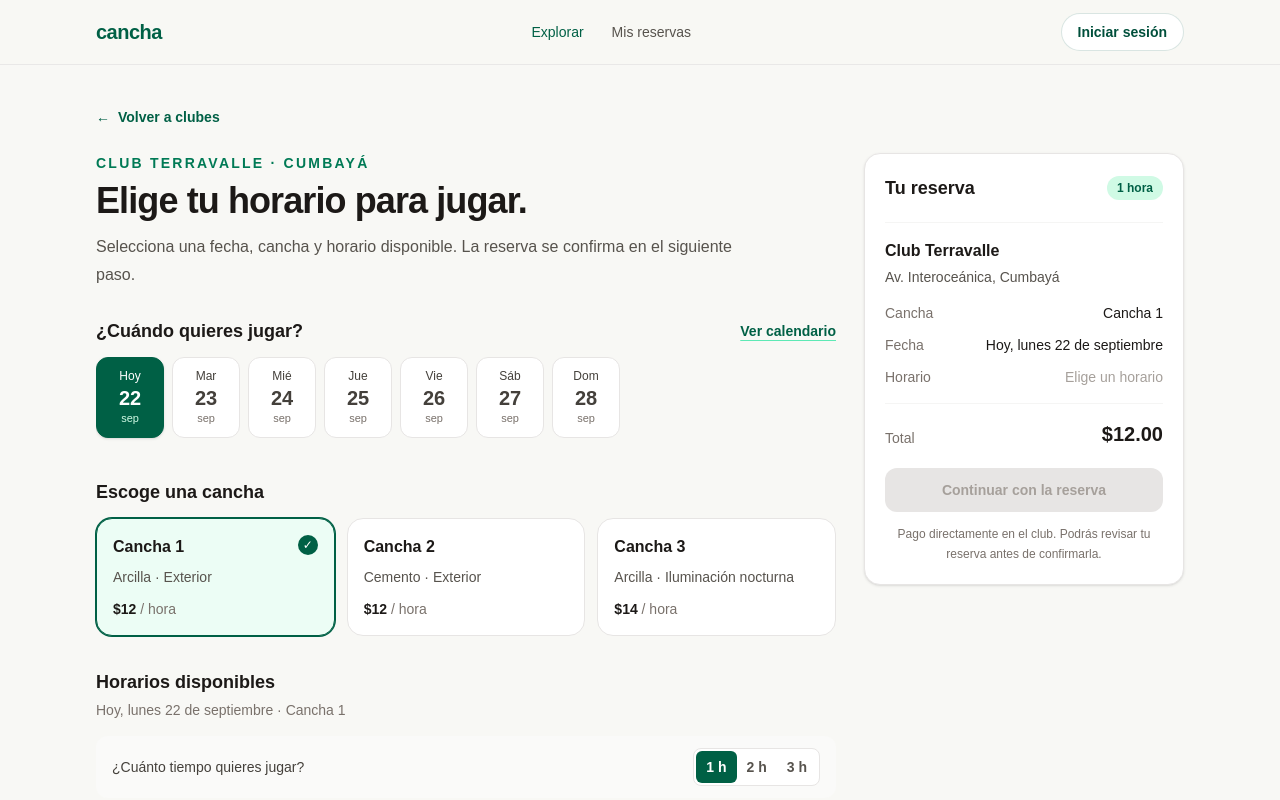
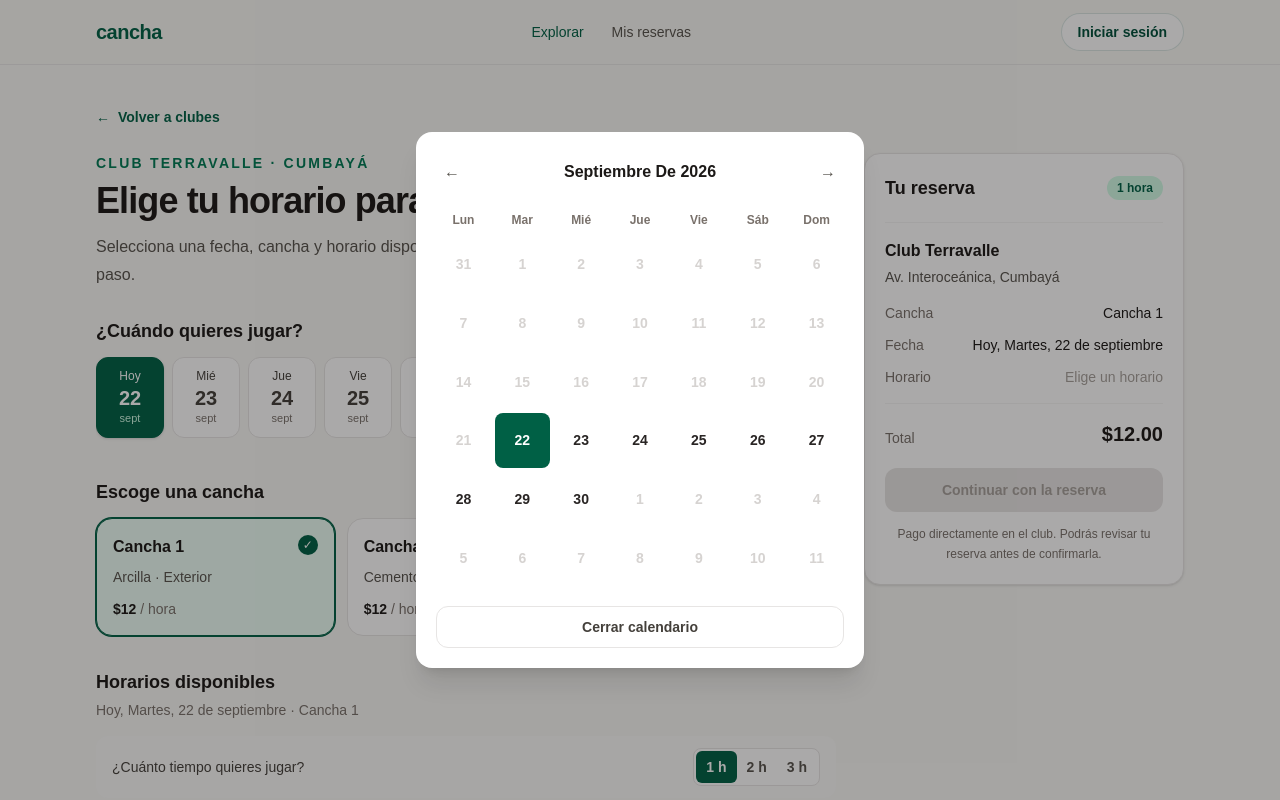
Before and after one commit to fquintanilla/tennis-booking, a Next.js app: page /availability in a window 1280 px wide. Both pictures are taken after a click on the button "Ver calendario". Shown: the top 800 px of the page. Built offline with nearby package versions, Linux system fonts and the light colour scheme.

Commit message:
Added Calendar.

```diff
--- a/src/app/availability/page.tsx
+++ b/src/app/availability/page.tsx
@@ -1,7 +1,7 @@
 "use client";
 
 import Link from "next/link";
-import { useMemo, useState } from "react";
+import { useEffect, useMemo, useState } from "react";
 
 type Court = {
   id: string;
@@ -30,28 +30,63 @@ const slotStatus: Record<string, SlotState> = {
 
 const durations = [1, 2, 3];
 
-const dates = [
-  { day: "Hoy", date: "22", month: "sep" },
-  { day: "Mar", date: "23", month: "sep" },
-  { day: "Mié", date: "24", month: "sep" },
-  { day: "Jue", date: "25", month: "sep" },
-  { day: "Vie", date: "26", month: "sep" },
-  { day: "Sáb", date: "27", month: "sep" },
-  { day: "Dom", date: "28", month: "sep" },
-];
+const initialDate = new Date(2026, 8, 22);
+const weekdayFormatter = new Intl.DateTimeFormat("es-EC", { weekday: "short" });
+const monthFormatter = new Intl.DateTimeFormat("es-EC", { month: "short" });
+const longDateFormatter = new Intl.DateTimeFormat("es-EC", { weekday: "long", day: "numeric", month: "long" });
+const monthYearFormatter = new Intl.DateTimeFormat("es-EC", { month: "long", year: "numeric" });
 
-function formatDate(index: number) {
-  return index === 0 ? "Hoy, lunes 22 de septiembre" : `${dates[index].day}, ${dates[index].date} de septiembre`;
+function addDays(date: Date, days: number) {
+  const nextDate = new Date(date);
+  nextDate.setDate(nextDate.getDate() + days);
+  return nextDate;
+}
+
+function sameDay(firstDate: Date, secondDate: Date) {
+  return firstDate.getFullYear() === secondDate.getFullYear()
+    && firstDate.getMonth() === secondDate.getMonth()
+    && firstDate.getDate() === secondDate.getDate();
+}
+
+function formatDate(date: Date) {
+  const formatted = longDateFormatter.format(date).replace(/^./, (letter) => letter.toUpperCase());
+  return sameDay(date, initialDate) ? `Hoy, ${formatted}` : formatted;
+}
+
+function shortWeekday(date: Date) {
+  return weekdayFormatter.format(date).replace(".", "").replace(/^./, (letter) => letter.toUpperCase());
+}
+
+function monthName(date: Date) {
+  return monthFormatter.format(date).replace(".", "");
 }
 
 export default function AvailabilityPage() {
-  const [selectedDate, setSelectedDate] = useState(0);
+  const [selectedDate, setSelectedDate] = useState(initialDate);
+  const [isCalendarOpen, setIsCalendarOpen] = useState(false);
+  const [calendarMonth, setCalendarMonth] = useState(new Date(initialDate.getFullYear(), initialDate.getMonth(), 1));
   const [selectedCourt, setSelectedCourt] = useState(courts[0].id);
   const [selectedTime, setSelectedTime] = useState<string | null>(null);
   const [duration, setDuration] = useState(1);
   const court = useMemo(() => courts.find((item) => item.id === selectedCourt) ?? courts[0], [selectedCourt]);
   const selectedSlotIndex = selectedTime ? times.indexOf(selectedTime) : -1;
   const selectedEndHour = selectedSlotIndex >= 0 ? Number(times[selectedSlotIndex].slice(0, 2)) + duration : null;
+  const dates = useMemo(() => Array.from({ length: 7 }, (_, index) => addDays(initialDate, index)), []);
+  const calendarDays = useMemo(() => {
+    const firstDay = new Date(calendarMonth.getFullYear(), calendarMonth.getMonth(), 1);
+    const offset = (firstDay.getDay() + 6) % 7;
+    const start = addDays(firstDay, -offset);
+    return Array.from({ length: 42 }, (_, index) => addDays(start, index));
+  }, [calendarMonth]);
+
+  useEffect(() => {
+    function closeOnEscape(event: KeyboardEvent) {
+      if (event.key === "Escape") setIsCalendarOpen(false);
+    }
+
+    window.addEventListener("keydown", closeOnEscape);
+    return () => window.removeEventListener("keydown", closeOnEscape);
+  }, []);
 
   function isRangeAvailable(startIndex: number, selectedDuration: number) {
     return Array.from({ length: selectedDuration }, (_, offset) => times[startIndex + offset]).every(
@@ -84,13 +119,26 @@ export default function AvailabilityPage() {
             <p className="mt-3 max-w-2xl text-base leading-7 text-stone-600">Selecciona una fecha, cancha y horario disponible. La reserva se confirma en el siguiente paso.</p>
 
             <section className="mt-7" aria-labelledby="date-heading">
-              <div className="flex items-center justify-between"><h2 id="date-heading" className="text-lg font-bold text-stone-900">¿Cuándo quieres jugar?</h2><button className="text-sm font-semibold text-emerald-800 underline decoration-emerald-300 underline-offset-4" type="button">Ver calendario</button></div>
+              <div className="flex items-center justify-between"><h2 id="date-heading" className="text-lg font-bold text-stone-900">¿Cuándo quieres jugar?</h2><button aria-expanded={isCalendarOpen} aria-haspopup="dialog" className="text-sm font-semibold text-emerald-800 underline decoration-emerald-300 underline-offset-4" onClick={() => setIsCalendarOpen(true)} type="button">Ver calendario</button></div>
               <div className="mt-3 -mx-5 flex gap-2 overflow-x-auto px-5 pb-2 sm:mx-0 sm:px-0" role="list" aria-label="Fechas disponibles">
-                {dates.map((date, index) => {
-                  const active = selectedDate === index;
-                  return <button aria-pressed={active} className={`min-w-17 shrink-0 rounded-xl border px-3 py-2.5 text-center transition ${active ? "border-emerald-800 bg-emerald-800 text-white shadow-sm" : "border-stone-200 bg-white text-stone-700 hover:border-emerald-400"}`} key={date.date} onClick={() => { setSelectedDate(index); setSelectedTime(null); }} type="button"><span className="block text-xs font-medium">{date.day}</span><span className="mt-0.5 block text-xl font-bold leading-6">{date.date}</span><span className={`block text-[11px] ${active ? "text-emerald-100" : "text-stone-500"}`}>{date.month}</span></button>;
+                {dates.map((date) => {
+                  const active = sameDay(selectedDate, date);
+                  return <button aria-pressed={active} className={`min-w-17 shrink-0 rounded-xl border px-3 py-2.5 text-center transition ${active ? "border-emerald-800 bg-emerald-800 text-white shadow-sm" : "border-stone-200 bg-white text-stone-700 hover:border-emerald-400"}`} key={date.toISOString()} onClick={() => { setSelectedDate(date); setSelectedTime(null); }} type="button"><span className="block text-xs font-medium">{sameDay(date, initialDate) ? "Hoy" : shortWeekday(date)}</span><span className="mt-0.5 block text-xl font-bold leading-6">{date.getDate()}</span><span className={`block text-[11px] ${active ? "text-emerald-100" : "text-stone-500"}`}>{monthName(date)}</span></button>;
                 })}
               </div>
+              {isCalendarOpen && <div aria-labelledby="calendar-title" aria-modal="true" className="fixed inset-0 z-50 flex items-end bg-stone-950/35 p-4 sm:items-center sm:justify-center" onMouseDown={() => setIsCalendarOpen(false)} role="dialog">
+                <div className="w-full max-w-md rounded-2xl bg-white p-5 shadow-xl" onMouseDown={(event) => event.stopPropagation()}>
+                  <div className="flex items-center justify-between gap-3"><button aria-label="Mes anterior" className="rounded-lg p-2 text-stone-600 transition hover:bg-stone-100" onClick={() => setCalendarMonth((month) => new Date(month.getFullYear(), month.getMonth() - 1, 1))} type="button">←</button><h3 id="calendar-title" className="font-bold capitalize text-stone-900">{monthYearFormatter.format(calendarMonth)}</h3><button aria-label="Mes siguiente" className="rounded-lg p-2 text-stone-600 transition hover:bg-stone-100" onClick={() => setCalendarMonth((month) => new Date(month.getFullYear(), month.getMonth() + 1, 1))} type="button">→</button></div>
+                  <div className="mt-5 grid grid-cols-7 gap-1 text-center text-xs font-semibold text-stone-500">{["Lun", "Mar", "Mié", "Jue", "Vie", "Sáb", "Dom"].map((day) => <span key={day}>{day}</span>)}</div>
+                  <div className="mt-2 grid grid-cols-7 gap-1" aria-label="Días del calendario">{calendarDays.map((date) => {
+                    const inMonth = date.getMonth() === calendarMonth.getMonth();
+                    const unavailable = date < initialDate;
+                    const active = sameDay(date, selectedDate);
+                    return <button aria-label={formatDate(date)} aria-pressed={active} className={`aspect-square rounded-lg text-sm font-semibold transition ${active ? "bg-emerald-800 text-white" : !inMonth ? "text-stone-300" : unavailable ? "cursor-not-allowed text-stone-300" : "text-stone-800 hover:bg-emerald-50 hover:text-emerald-800"}`} disabled={unavailable} key={date.toISOString()} onClick={() => { setSelectedDate(date); setSelectedTime(null); setIsCalendarOpen(false); }} type="button">{date.getDate()}</button>;
+                  })}</div>
+                  <button className="mt-5 w-full rounded-xl border border-stone-200 px-4 py-2.5 text-sm font-semibold text-stone-700 transition hover:bg-stone-50" onClick={() => setIsCalendarOpen(false)} type="button">Cerrar calendario</button>
+                </div>
+              </div>}
             </section>
 
             <section className="mt-8" aria-labelledby="court-heading">
```
